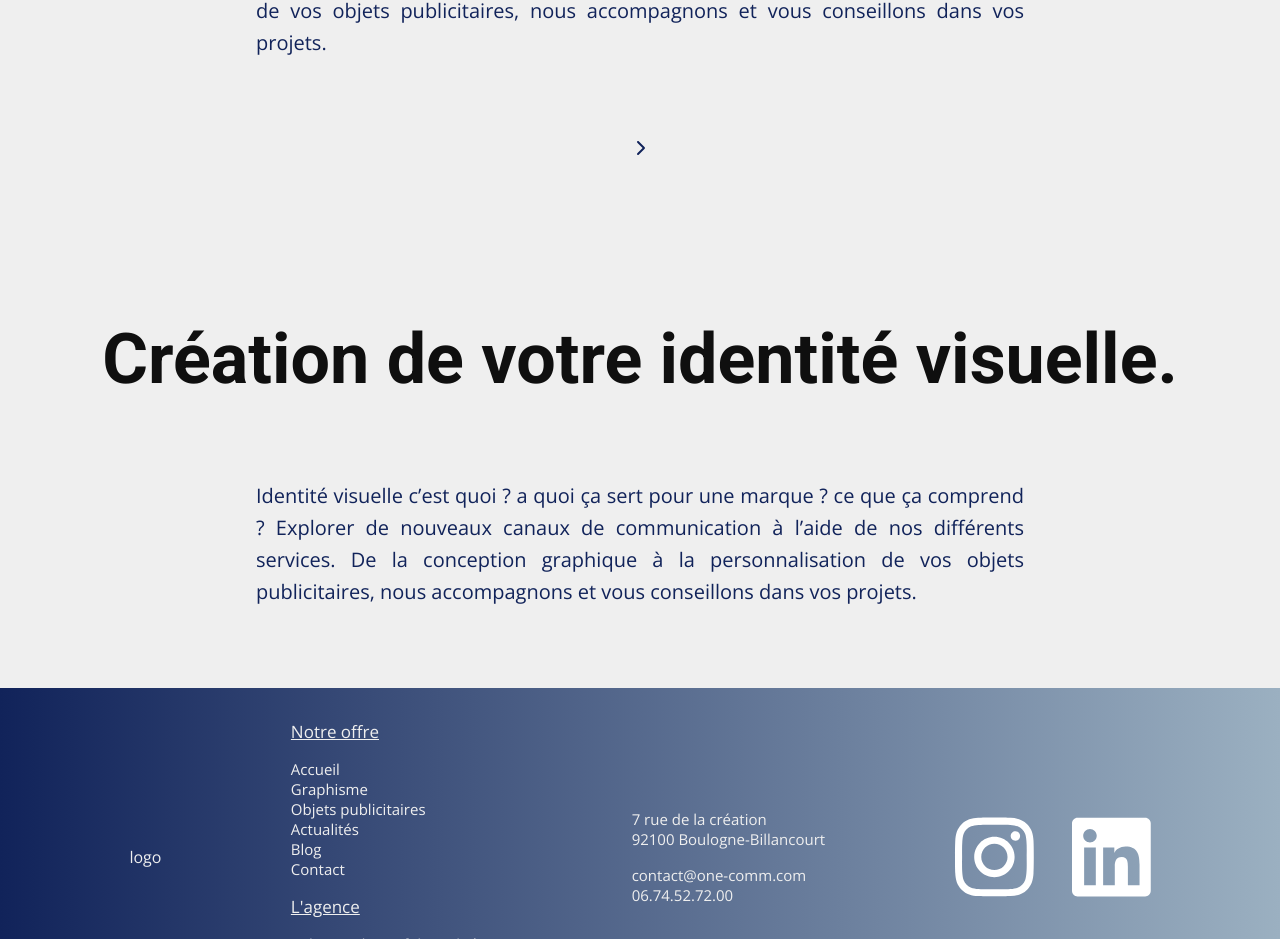
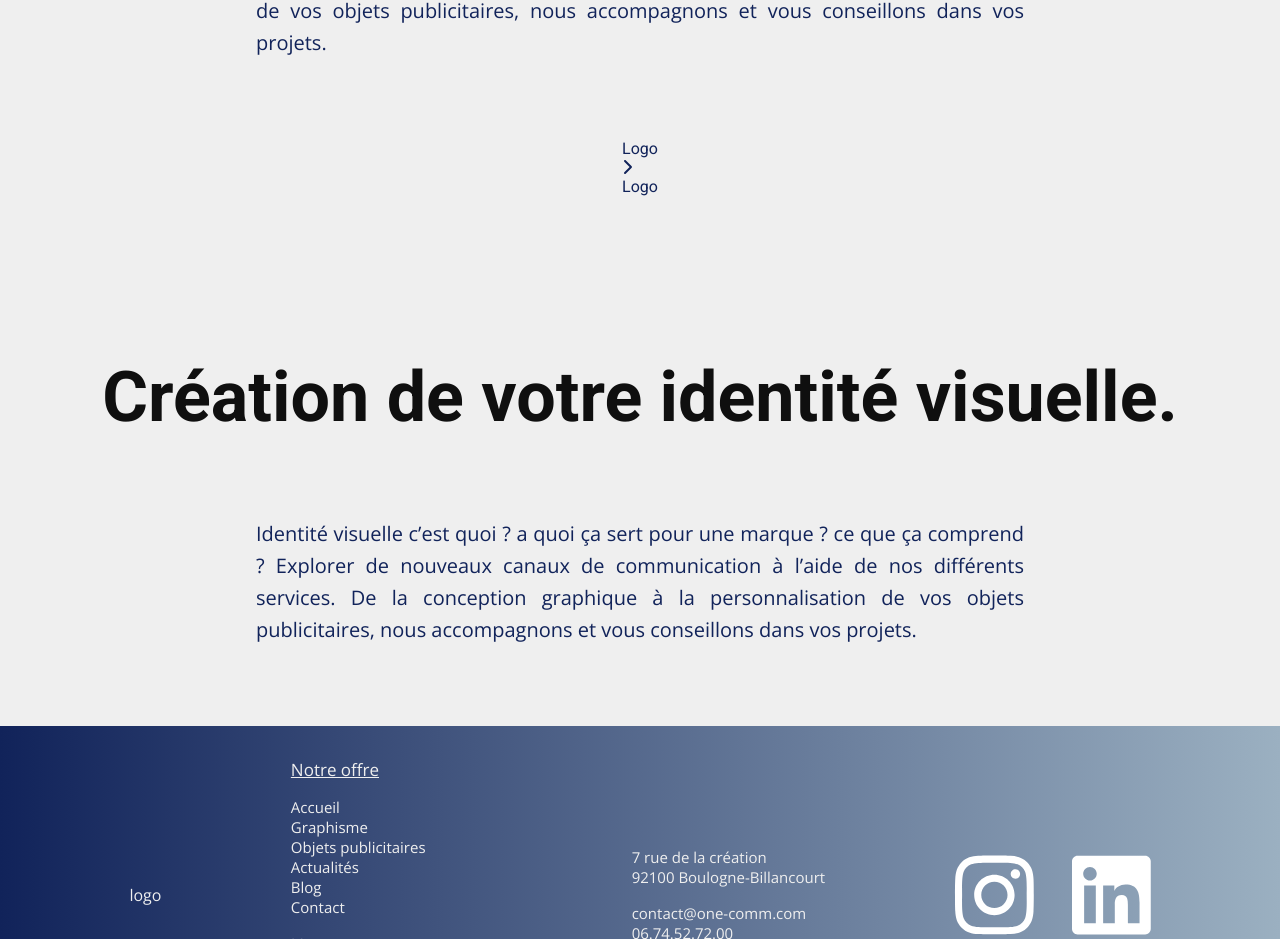
Before and after one commit to Scharlyopitz/One-comm, a React (Vite) app: page /graphicDesign in a window 1280 px wide. Shown: the part 1191-2130 px from the top of the page. Built offline with nearby package versions, Linux system fonts and the light colour scheme.

Commit message:
Ajout composent Logo

```diff
--- a/src/components/GraphicDesign/GDSection2.jsx
+++ b/src/components/GraphicDesign/GDSection2.jsx
@@ -11,7 +11,7 @@ export default function GDSection2() {
         graphique à la personnalisation de vos objets publicitaires, nous
         accompagnons et vous conseillons dans vos projets."
       />
-      <Cards />
+      <Logos />
       <Texte
         h1="Création de votre identité visuelle."
         p="Identité visuelle c’est quoi ? a quoi ça sert pour une marque ? ce que ça comprend ? Explorer de nouveaux canaux de communication à l’aide de nos différents services. De la conception graphique à la personnalisation de vos objets publicitaires, nous accompagnons et vous conseillons dans vos projets."
@@ -29,16 +29,16 @@ function Texte({ h1, p }) {
   );
 }
 
-function Cards() {
+function Logos() {
   return (
-    <div className="cardsContainer">
-      <Card />
+    <div className="logosContainer">
+      <Logo />
       <FontAwesomeIcon icon={faChevronRight} style={{ color: "#11235A" }} />
-      <Card />
+      <Logo />
     </div>
   );
 }
 
-function Card() {
-  return <div className="Card"></div>;
+function Logo() {
+  return <div className="Card">Logo</div>;
 }
```
